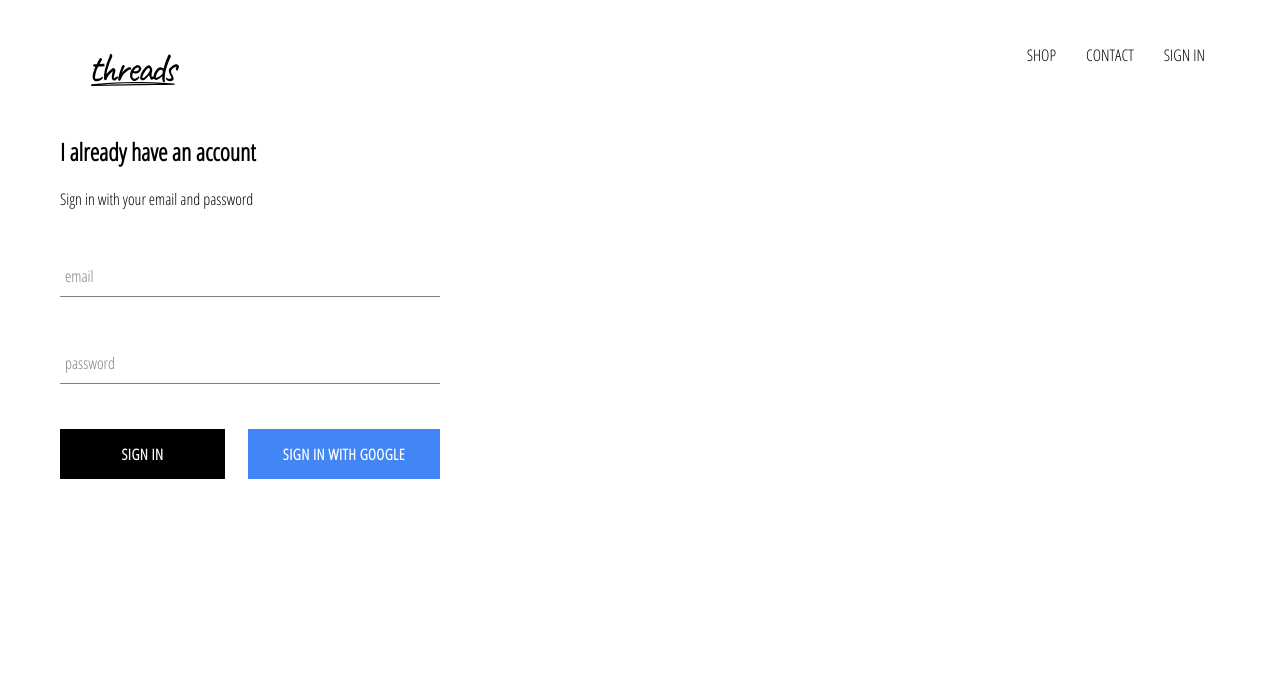
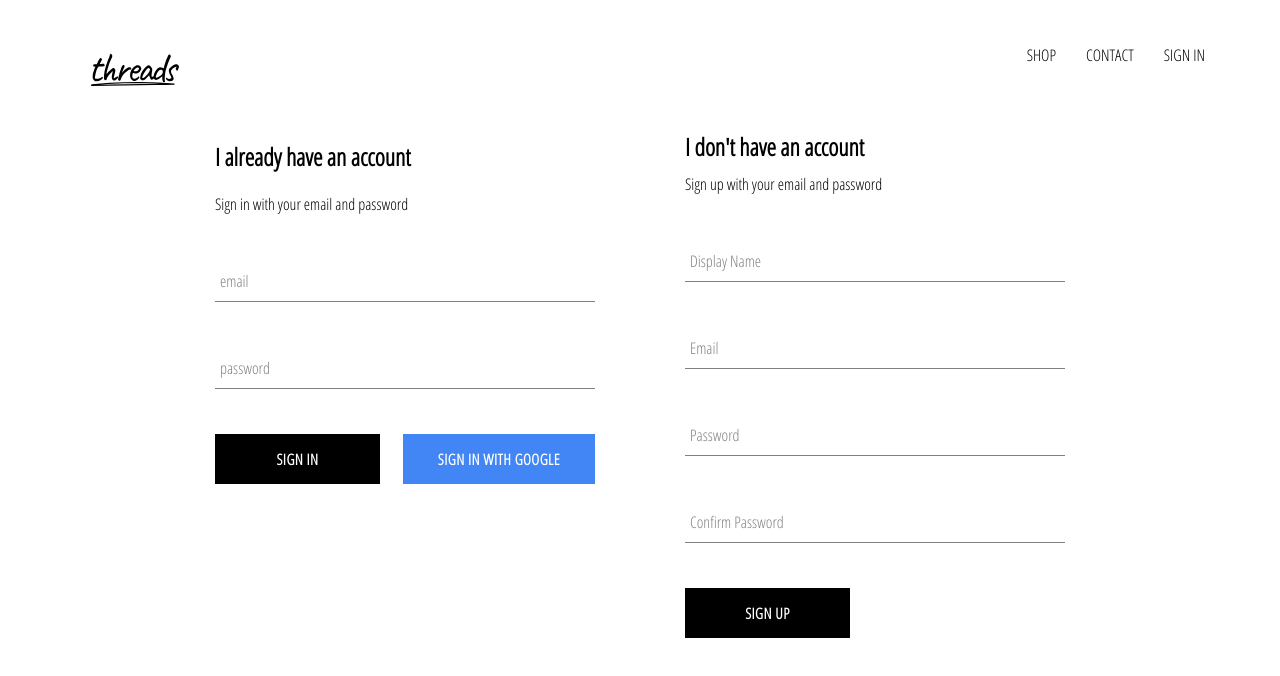
Before and after one commit to daedren30/thrds, a React (Create React App) app: page /signin in a window 1280 px wide. Shown: the top 676 px of the page. Built offline with nearby package versions, Linux system fonts and the light colour scheme; no server answers.

Commit message:
firestore utils, store authenticated users to database

```diff
--- a/src/App.js
+++ b/src/App.js
@@ -2,7 +2,7 @@ import React from 'react';
 import './App.css';
 
 import { Switch, Route } from 'react-router-dom';
-import { auth } from './firebase/firebase.utils';
+import { auth, createUserProfileDocument } from './firebase/firebase.utils';
 
 import HomePage from './pages/homepage/homepage.component';
 import ShopPage from './pages/shop/shop.component';
@@ -21,8 +21,22 @@ class App extends React.Component {
   unsubscribeFromAuth = null;
 
   componentDidMount() {
-    this.unsubscribeFromAuth = auth.onAuthStateChanged(user => {
-      this.setState({ currentUser: user });
+    this.unsubscribeFromAuth = auth.onAuthStateChanged(async userAuth => {
+      if (userAuth) {
+        const userRef = await createUserProfileDocument(userAuth);
+
+        userRef.onSnapshot(snapShot => {
+          this.setState({
+            currentUser: {
+              id: snapShot.id,
+              ...snapShot.data()
+            }
+          });
+          console.log(this.state);
+        });
+      }
+
+      this.setState({ currentUser: userAuth });
     });
   }
 
--- /dev/null
+++ b/src/components/sign-up/sign-up.component.jsx
@@ -0,0 +1,102 @@
+import React from 'react';
+import FormInput from '../form-input/form-input.component';
+import CustomButton from '../custom-button/custom-button.component';
+
+import { auth, createUserProfileDocument } from '../../firebase/firebase.utils';
+
+import './sign-up.styles.scss';
+
+class SignUp extends React.Component {
+  constructor() {
+    super();
+
+    this.state = {
+      displayName: '',
+      email: '',
+      password: '',
+      confirmPassword: '',
+    };
+  }
+
+  handleSubmit = async (event) => {
+    event.preventDefault();
+
+    const { displayName, email, password, confirmPassword } = this.state;
+
+    if (password !== confirmPassword) {
+      alert("Passwords don't match!");
+      return;
+    }
+
+    try {
+      const { user } = await auth.createUserWithEmailAndPassword(
+        email,
+        password
+      );
+
+      await createUserProfileDocument(user, { displayName });
+
+      this.setState({
+        displayName: '',
+        email: '',
+        password: '',
+        confirmPassword: '',
+      });
+    } catch (error) {
+      console.error(error);
+    }
+  };
+
+  handleChange = (event) => {
+    const { name, value } = event.target;
+
+    this.setState({ [name]: value });
+  };
+
+  render() {
+    const { displayName, email, password, confirmPassword } = this.state;
+    return (
+      <div className='sign-up'>
+        <h2 className='title'>I don't have an account</h2>
+        <span>Sign up with your email and password</span>
+        <form className='sign-up-form' onSubmit={this.handleSubmit}>
+          <FormInput
+            type='text'
+            name='displayName'
+            value={displayName}
+            onChange={this.handleChange}
+            label='Display Name'
+            required
+          />
+          <FormInput
+            type='email'
+            name='email'
+            value={email}
+            onChange={this.handleChange}
+            label='Email'
+            required
+          />
+          <FormInput
+            type='password'
+            name='password'
+            value={password}
+            onChange={this.handleChange}
+            label='Password'
+            required
+          />
+          <FormInput
+            type='password'
+            name='confirmPassword'
+            value={confirmPassword}
+            onChange={this.handleChange}
+            label='Confirm Password'
+            required
+          />
+          <CustomButton type='submit'>SIGN UP</CustomButton>
+        </form>
+      </div>
+    );
+  }
+}
+
+export default SignUp;
--- /dev/null
+++ b/src/components/sign-up/sign-up.styles.scss
@@ -0,0 +1,9 @@
+.sign-up {
+  display: flex;
+  flex-direction: column;
+  width: 380px;
+
+  .title {
+    margin: 10px 0;
+  }
+}
--- a/src/firebase/firebase.utils.js
+++ b/src/firebase/firebase.utils.js
@@ -12,6 +12,31 @@ const config = {
   measurementId: "G-S0Z28F4XFH"
 };
 
+export const createUserProfileDocument = async (userAuth, additionalData) => {
+  if (!userAuth) return;
+
+  const userRef = firestore.doc(`users/${userAuth.uid}`);
+  const snapShot = await userRef.get();
+
+  if(!snapShot.exists) {
+    const { displayName, email } = userAuth;
+    const createdAt = new Date();
+
+    try {
+      await userRef.set({
+        displayName,
+        email,
+        createdAt,
+        ...additionalData
+      })
+    } catch (error) {
+      console.log('Error creating user!', error.message);
+    }
+  }
+
+  return userRef;
+}
+
 firebase.initializeApp(config);
 
 export const auth = firebase.auth();
--- a/src/pages/singin-signup/signin-signup.component.jsx
+++ b/src/pages/singin-signup/signin-signup.component.jsx
@@ -1,10 +1,12 @@
 import React from 'react';
 import SignIn from '../../components/sign-in/sign-in.component';
+import SignUp from '../../components/sign-up/sign-up.component';
 import './signin-signup.styles.scss';
 
 const SignInSignUpPage = () => (
   <div className='signin-signup'>
     <SignIn />
+    <SignUp />
   </div>
 )
 
--- a/src/pages/singin-signup/signin-signup.styles.scss
+++ b/src/pages/singin-signup/signin-signup.styles.scss
@@ -0,0 +1,6 @@
+.signin-signup {
+  width: 850px;
+  display: flex;
+  justify-content: space-between;
+  margin: 30px auto;
+}
```
